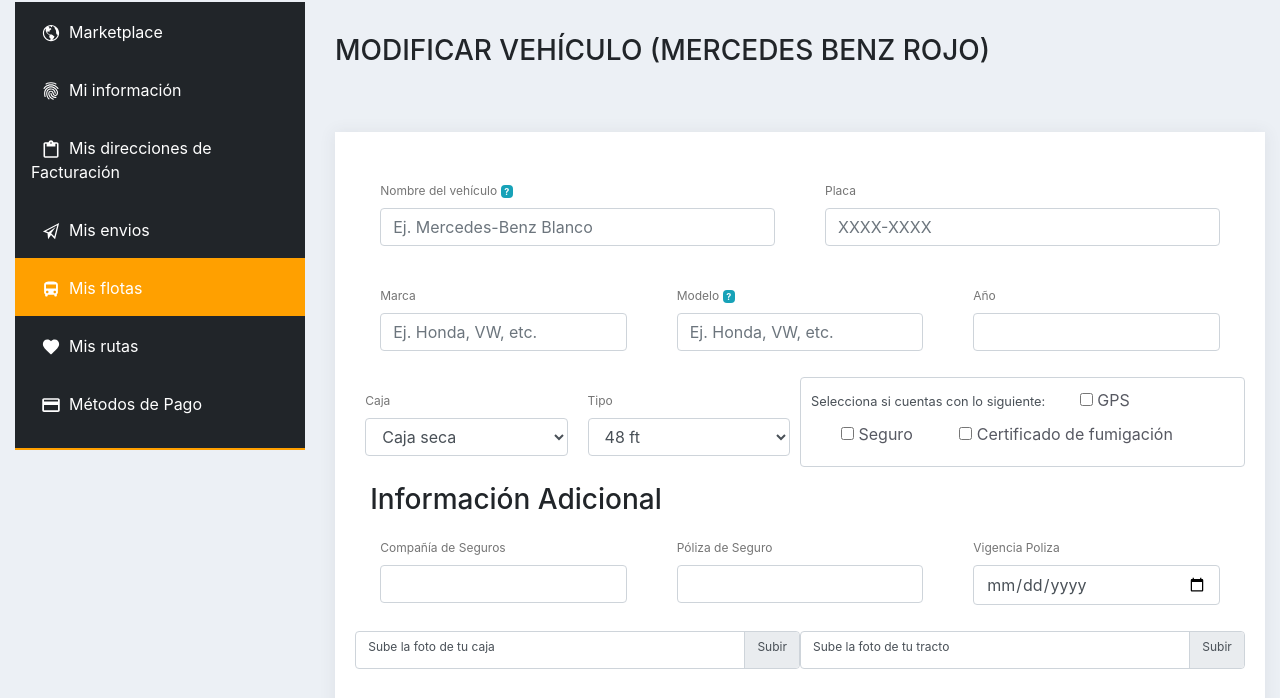
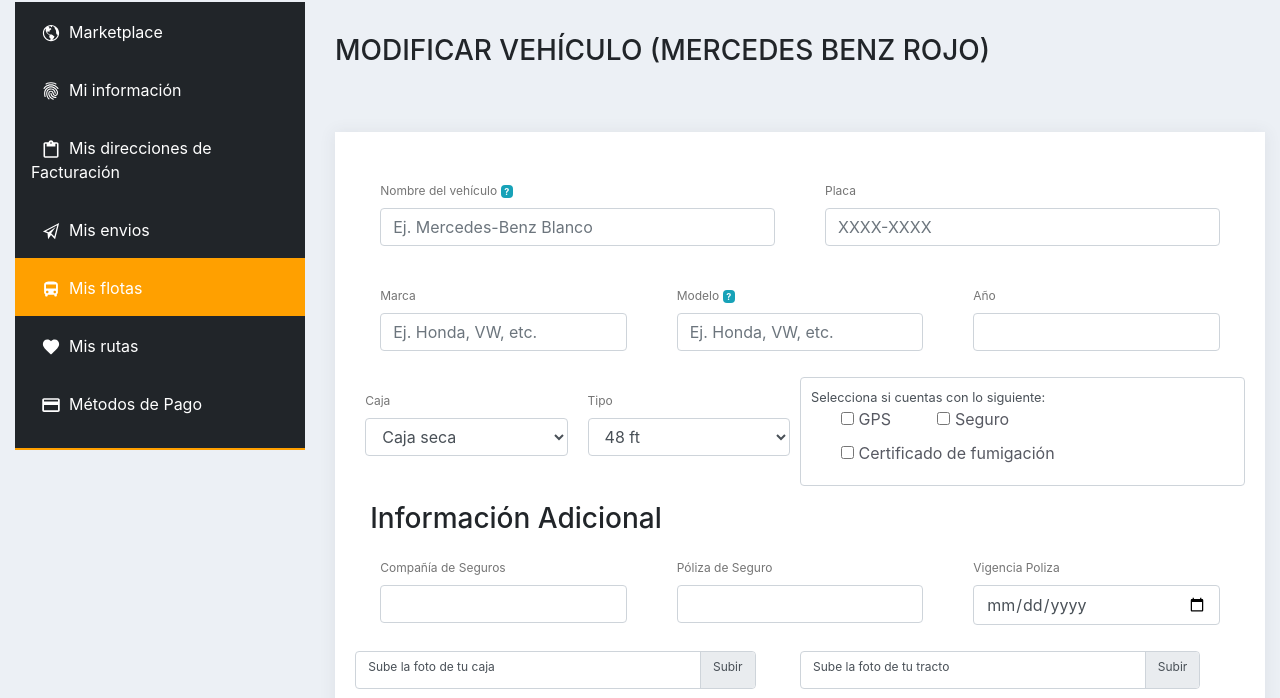
Before and after one commit to ReynadelYolo/enfa, a website built with Parcel: page edit-fleet.html in a window 1280 px wide. Shown: the part 102-800 px from the top of the page. Built offline with nearby package versions, Linux system fonts and the light colour scheme.

Commit message:
Styled in edit fleet view

```diff
--- a/edit-fleet.html
+++ b/edit-fleet.html
@@ -117,7 +117,7 @@
                   </select>
                  </div>
                 <div class="col-sm-12 col-md-6 col-lg-6 form-group form-control">
-                  <small>Selecciona si cuentas con lo siguiente:</small>
+                  <small class="d-block">Selecciona si cuentas con lo siguiente:</small>
                   <div class="form-check form-check-inline">
                       <label class="m-checkbox">
                         <input type="checkbox"> GPS
--- a/src/styles/pages/_fleet.scss
+++ b/src/styles/pages/_fleet.scss
@@ -1,3 +1,8 @@
-.custom-file-label::after {
-    content: "Subir" !important;
+.custom-file-label {
+    right: inherit;
+    left: inherit;
+    width: 90%;
+    &::after {
+        content: "Subir" !important;
+    }
 }
```
Also changed, not shown: src/styles/app.css.
